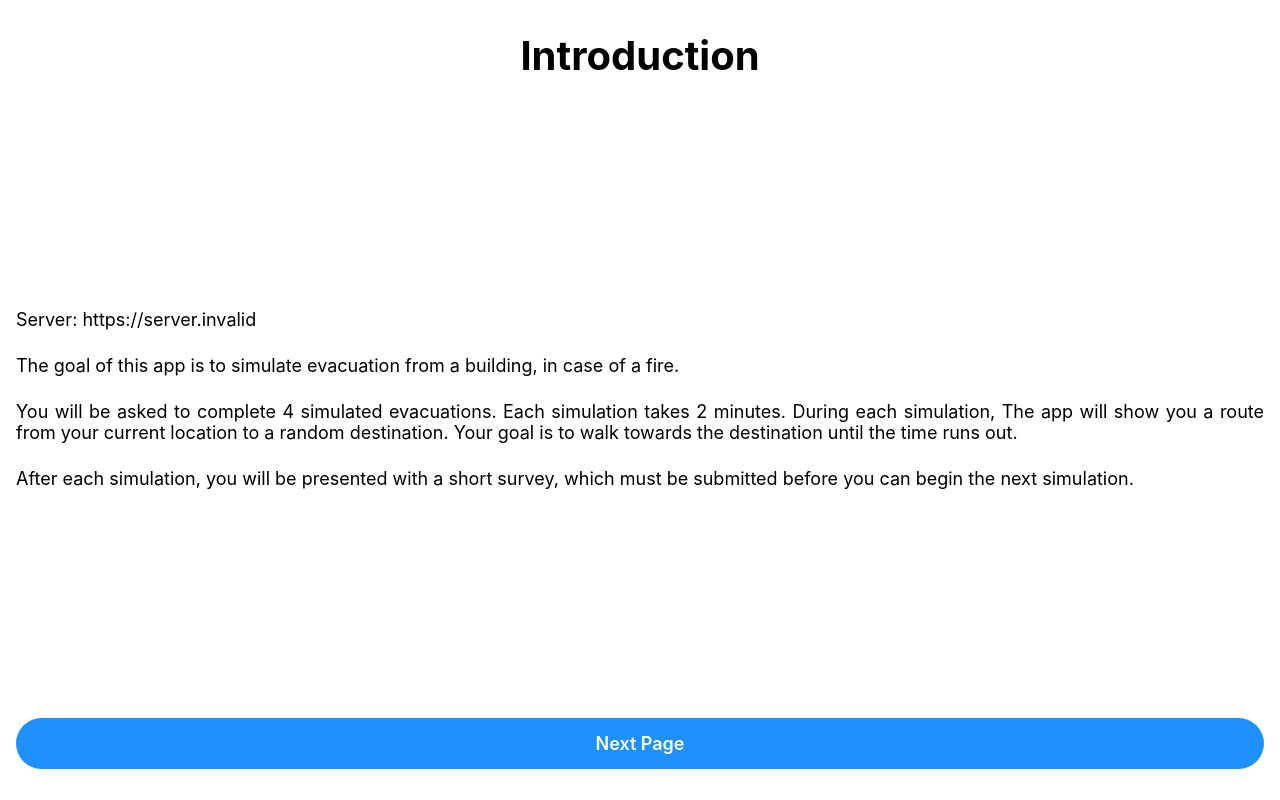
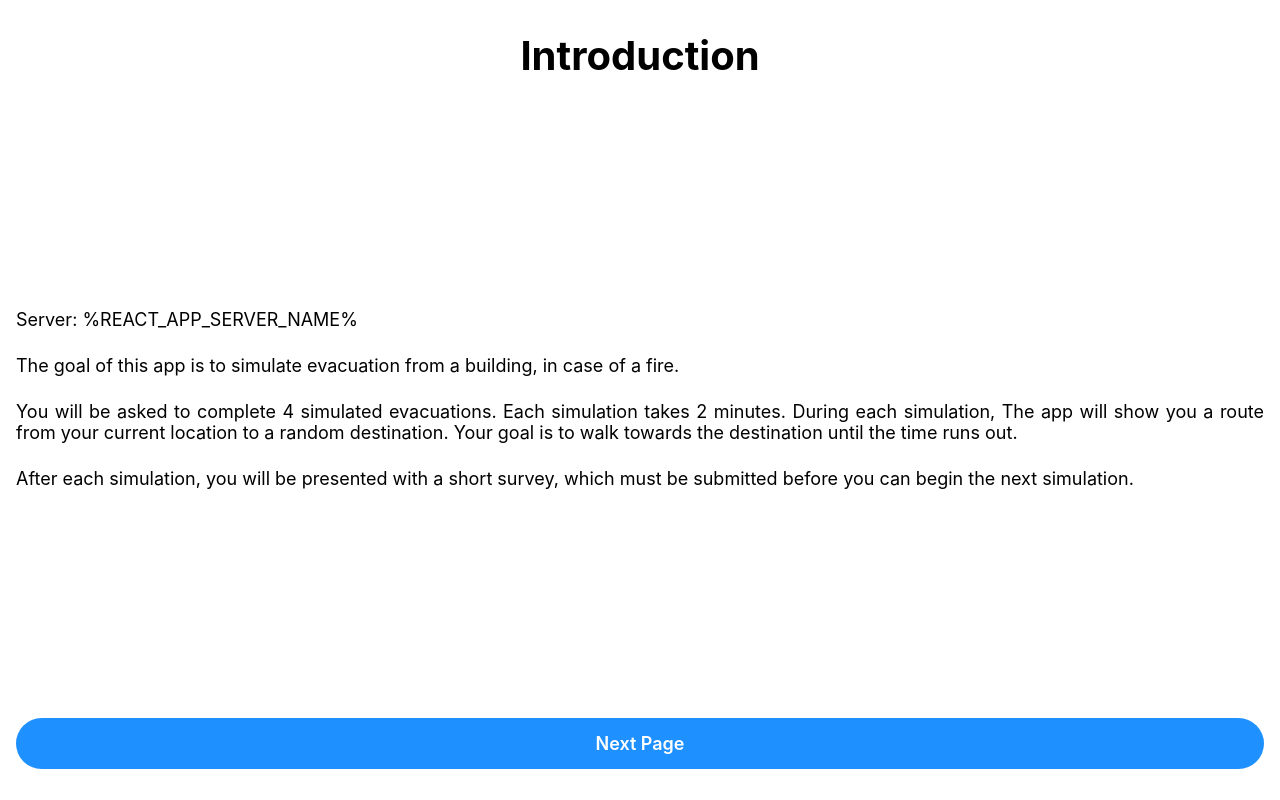
Before and after one commit to Benz56/Evac, a React (Create React App) app in the folder Frontend/: page / in a window 1280 px wide. Built offline with nearby package versions, Linux system fonts and the light colour scheme; no server answers.

Commit message:
Percent signs.

```diff
--- a/Frontend/src/screens/IntroductionScreens.tsx
+++ b/Frontend/src/screens/IntroductionScreens.tsx
@@ -15,7 +15,7 @@ const IntroductionScreen = () => {
 
       <div className='paragraphs'>
         <p>
-          Server: {process.env.REACT_APP_SERVER_NAME}
+          Server: %REACT_APP_SERVER_NAME%
         </p>
         <p>
           The goal of this app is to simulate evacuation from a building, in case of a fire.
```
